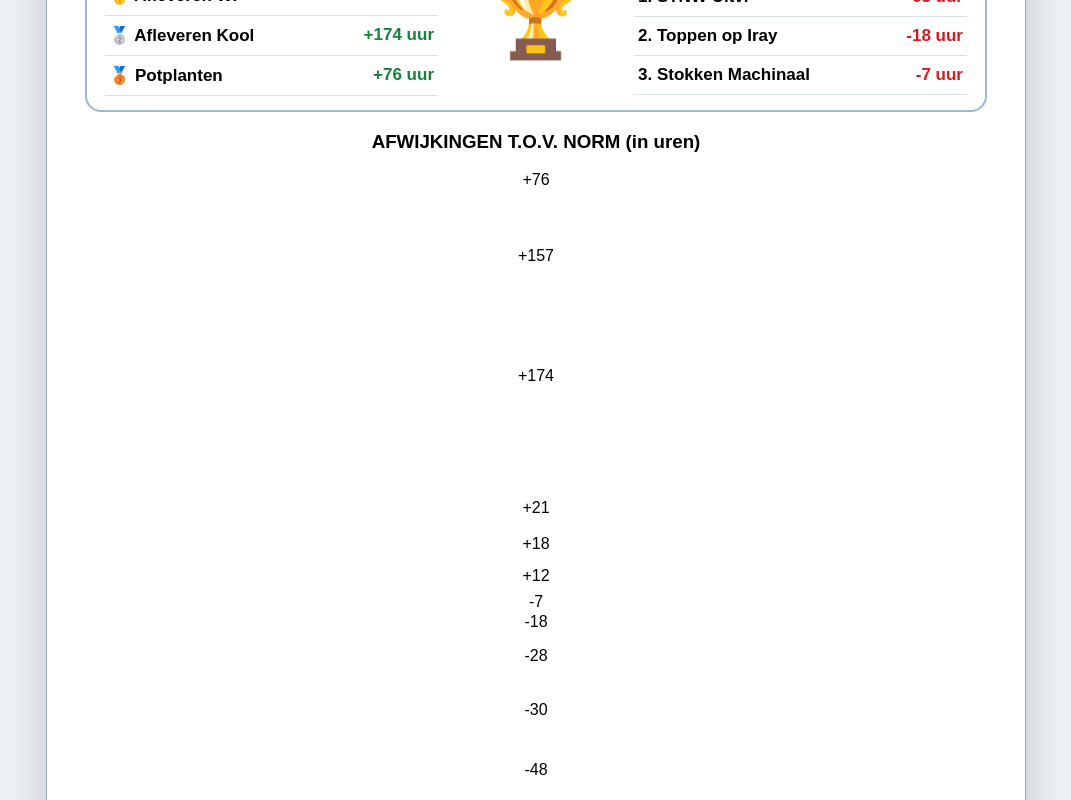
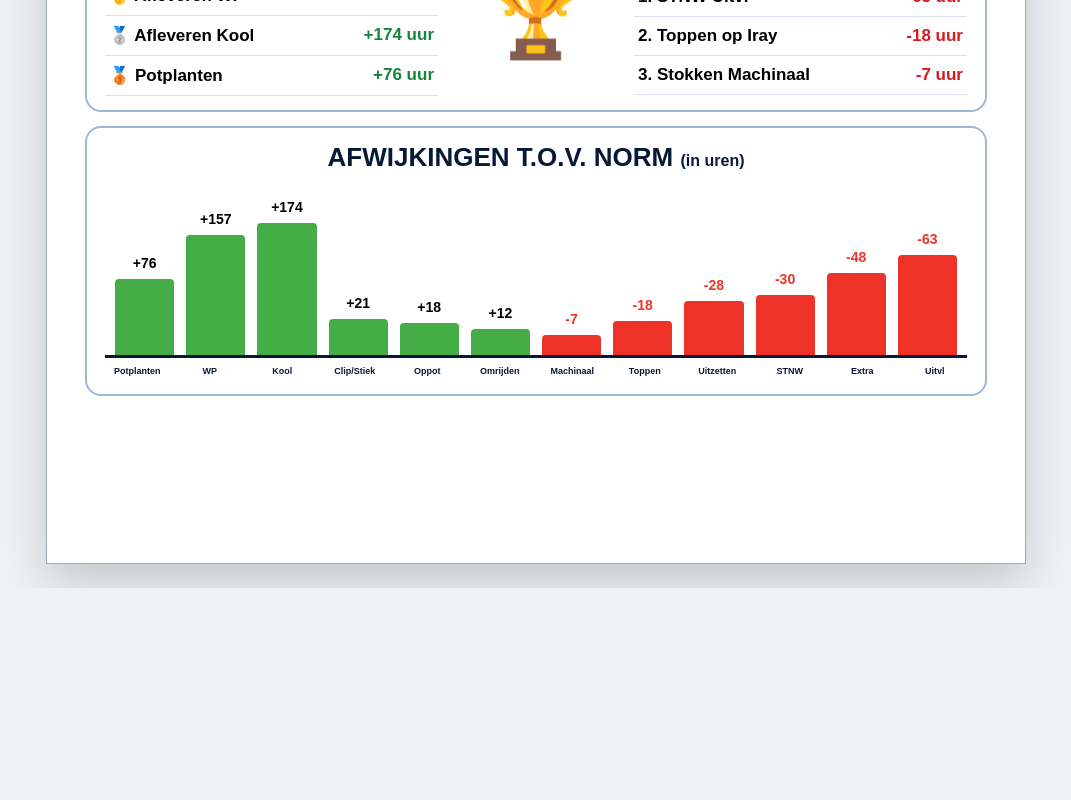
Before and after one commit to infoflorith-dev/wpk-weekprestatie, a React (Vite) app: page / in a window 1280 px wide. Shown: the part 840-1640 px from the top of the page, without its empty margins (104-1175 px from the left). After the commit the page ends 1428 px from the top, so only its background shows below. Built offline with nearby package versions, Linux system fonts and the light colour scheme.

Commit message:
Update App.css

```diff
--- a/src/App.css
+++ b/src/App.css
@@ -177,3 +177,67 @@ body {
   font-size: 95px;
   text-align: center;
 }
+.chart-section {
+  margin-top: 14px;
+  border: 2px solid #9eb8d6;
+  border-radius: 16px;
+  padding: 14px 18px 18px;
+}
+
+.chart-section h3 {
+  margin: 0 0 12px;
+  color: #061936;
+  font-size: 26px;
+  font-weight: 900;
+}
+
+.chart-section h3 span {
+  font-size: 16px;
+}
+
+.bar-chart {
+  height: 170px;
+  display: grid;
+  grid-template-columns: repeat(12, 1fr);
+  gap: 12px;
+  align-items: end;
+  border-bottom: 3px solid #061936;
+  padding: 0 10px;
+}
+
+.bar {
+  position: relative;
+  width: 100%;
+  border-radius: 4px 4px 0 0;
+}
+
+.bar span {
+  position: absolute;
+  top: -24px;
+  left: 50%;
+  transform: translateX(-50%);
+  font-size: 14px;
+  font-weight: 900;
+}
+
+.bar.positive {
+  background: #45ad45;
+}
+
+.bar.negative {
+  background: #ef3228;
+}
+
+.bar.negative span {
+  color: #ef3228;
+}
+
+.chart-labels {
+  display: grid;
+  grid-template-columns: repeat(12, 1fr);
+  gap: 8px;
+  margin-top: 8px;
+  font-size: 9px;
+  font-weight: 900;
+  color: #061936;
+}
```
